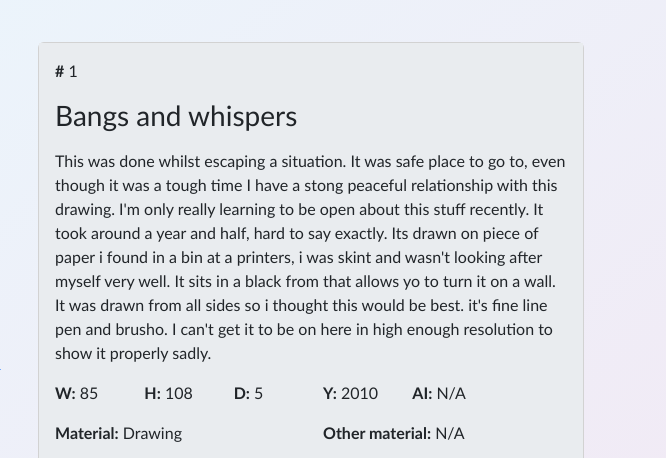
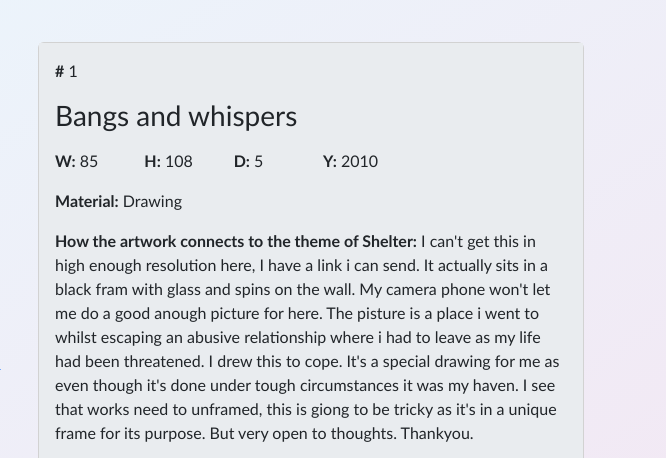
Before and after one commit to AoifeZ/shelter-selection, a plain HTML site: page sifting.html in a window 1280 px wide. Shown: the part 172-630 px from the top of the page, 614-1280 px from the left. Drawn offline with nearby package versions, Linux system fonts and the light colour scheme.

Commit message:
Update sifting.html

```diff
--- a/sifting.html
+++ b/sifting.html
@@ -59,59 +59,43 @@ function loadArtwork(index) {
             }
 
             // Replace \n with <br> for fields with line breaks
-    const formattedContent = artwork.Content.replace(/\n/g, '<br>');
-    const formattedConnection = artwork["How it connects to the theme of Shelter"].replace(/\n/g, '<br>');
+            const formattedContent = artwork.Content ? artwork.Content.replace(/\n/g, '<br>') : '';
+            const formattedConnection = artwork["How it connects to the theme of Shelter"]
+                ? artwork["How it connects to the theme of Shelter"].replace(/\n/g, '<br>')
+                : '';
 
             container.innerHTML = `
     <div class="container">
         <div class="row">
             <div class="col-md-6">
-                <img src="${artwork.Image}" class="img-fluid" alt="${artwork.Title}">
-                <div class="mt-2">
-                    <strong>Open Image:</strong>
-                    <a href="${artwork.Image}" target="_blank">${artwork.Image}</a>
-                </div>
+                <img src="${artwork.Image || ''}" class="img-fluid" alt="${artwork.Title || 'Artwork'}">
+                ${artwork.Image ? `<div class="mt-2"><strong>Open Image:</strong> <a href="${artwork.Image}" target="_blank">${artwork.Image}</a></div>` : ''}
             </div>
             <div class="col-md-6">
                 <div class="card">
                     <div class="card-body bg-body-secondary">
                         <p><strong>#</strong> ${index + 1}</p>
-                        <h3 class="card-title my-3">${artwork.Title}</h3>
-
-                        <p class="card-text">${formattedContent}</p>
+                        ${artwork.Title ? `<h3 class="card-title my-3">${artwork.Title}</h3>` : ''}
+                        <!--${formattedContent ? `<p class="card-text">${formattedContent}</p>` : ''}-->
 
                         <div class="row mb-3">
-                            <div class="col-md-2">
-                                <strong>W:</strong> ${artwork.W || 'N/A'}
-                            </div>
-                            <div class="col-md-2">
-                                <strong>H:</strong> ${artwork.H || 'N/A'}
-                            </div>
-                            <div class="col-md-2">
-                                <strong>D:</strong> ${artwork.D || 'N/A'}
-                            </div>
-                            <div class="col-md-2">
-                                <strong>Y:</strong> ${artwork.Y || 'N/A'}
-                            </div>
-                            <div class="col-md-2">
-                                <strong>AI:</strong> ${artwork.AI || 'N/A'}
-                            </div>
+                            ${artwork.W ? `<div class="col-md-2"><strong>W:</strong> ${artwork.W}</div>` : ''}
+                            ${artwork.H ? `<div class="col-md-2"><strong>H:</strong> ${artwork.H}</div>` : ''}
+                            ${artwork.D ? `<div class="col-md-2"><strong>D:</strong> ${artwork.D}</div>` : ''}
+                            ${artwork.Y ? `<div class="col-md-2"><strong>Y:</strong> ${artwork.Y}</div>` : ''}
                         </div>
 
                         <div class="row mb-3">
-                            <div class="col-md-6">
-                                <strong>Material:</strong> ${artwork.Material || 'N/A'}
-                            </div>
-                            <div class="col-md-6">
-                                <strong>Other material:</strong> ${artwork["Other material"] || 'N/A'}
-                            </div>
+                            ${artwork.Material ? `<div class="col-md-6"><strong>Material:</strong> ${artwork.Material}</div>` : ''}
+                            ${artwork["Other material"] ? `<div class="col-md-6"><strong>Other material:</strong> ${artwork["Other material"]}</div>` : ''}
                         </div>
 
-                        <p><strong>How the artwork connects to the theme of Shelter:</strong> ${formattedConnection || 'N/A'}</p>
+                        ${formattedConnection ? `<p><strong>How the artwork connects to the theme of Shelter:</strong> ${formattedConnection}</p>` : ''}
+                        ${artwork["Recorded answer"] ? `
                             <p>
                                 <strong>Recorded / Alternative Answer:</strong>
-                                ${artwork["Recorded answer"] ? `<a href="${artwork["Recorded answer"]}" target="_blank"> ${artwork["Recorded answer"]} </a>` : "N/A"}
-                        </p>
+                                <a href="${artwork["Recorded answer"]}" target="_blank">${artwork["Recorded answer"]}</a>
+                            </p>` : ''}
                     </div>
                 </div>
             </div>
@@ -119,7 +103,6 @@ function loadArtwork(index) {
     </div>
     `;
         }
-
 
         // Add navigation button listeners
         document.getElementById("prev-button").addEventListener("click", () => {
@@ -140,7 +123,6 @@ document.getElementById("show-scores").addEventListener("click", () => {
             window.location.href = "list.html";
         });
     </script>
-    <script src="download.js"></script>
 </body>
 
 </html>
```
Lines whose indentation alone changed are shown as unchanged.
